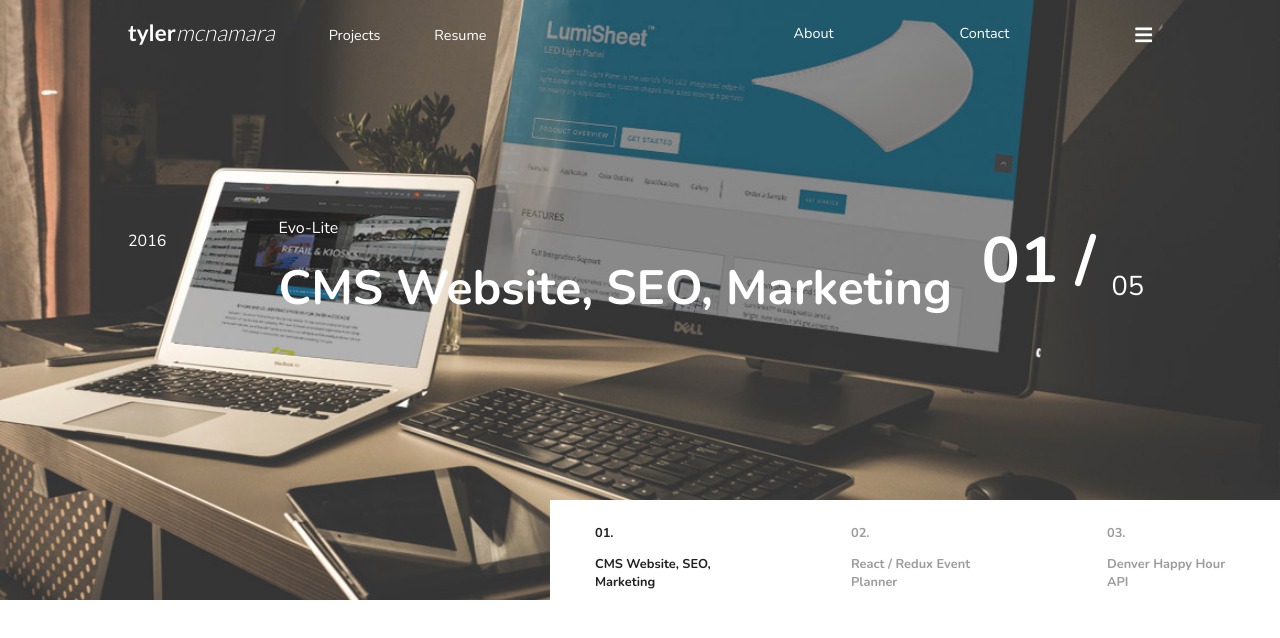
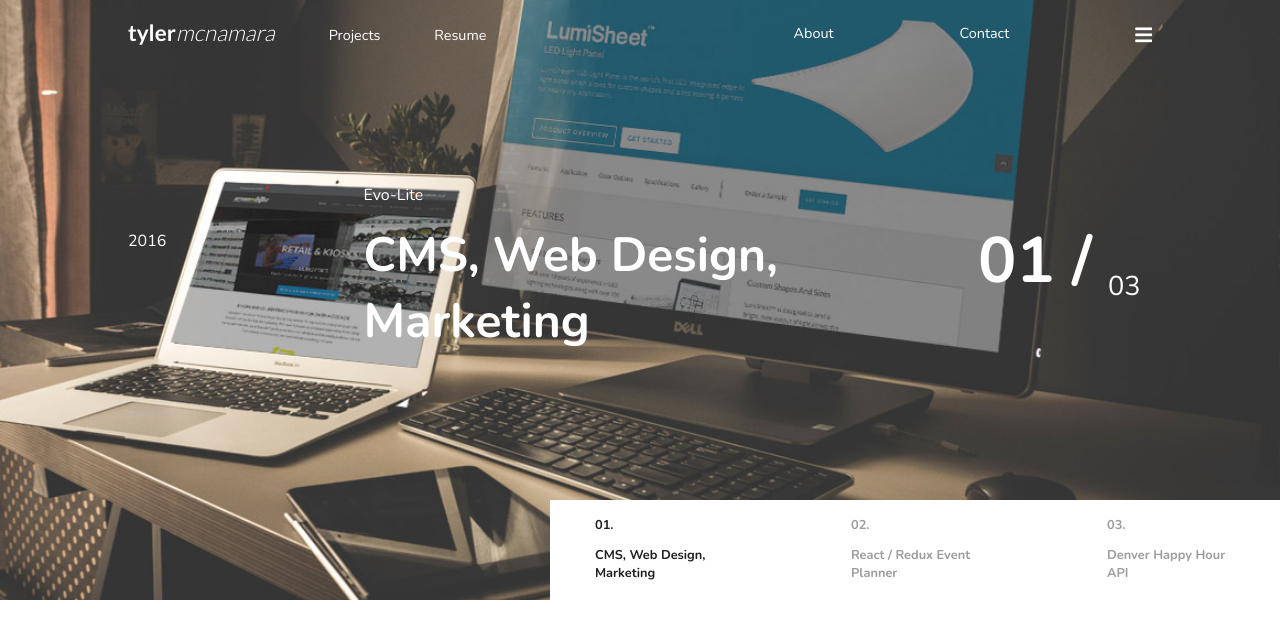
Before and after one commit to mcnamara14/portfolio, a React (Create React App) app: page / in a window 1280 px wide. Shown: the top 638 px of the page. Built offline with nearby package versions, Linux system fonts and the light colour scheme.

Commit message:
Add active class to clicked project

```diff
--- /dev/null
+++ b/src/actions/index.js
@@ -0,0 +1,6 @@
+import { storeProject, activateProject } from './project';
+
+export {
+  storeProject,
+  activateProject
+}
--- /dev/null
+++ b/src/actions/project.js
@@ -0,0 +1,17 @@
+export const storeProject = (image, company, title, year, active) => ({
+  type: 'STORE_PROJECT',
+  image,
+  company,
+  title,
+  year,
+  active
+});
+
+export const activateProject = (title) => ({
+  type: 'ACTIVATE_PROJECT',
+  title
+});
+
+export const deactivateProject = () => ({
+  type: 'DEACTIVATE_PROJECT'
+});
--- a/src/components/App/App.js
+++ b/src/components/App/App.js
@@ -1,10 +1,42 @@
 import React, { Component } from 'react';
+import { connect } from 'react-redux';
 import './App.css';
 import { Route } from 'react-router-dom';
 import Hero from '../Hero/Hero';
-
+import { storeProject } from '../../actions';
 
 class App extends Component {
+constructor() {
+  super()
+
+  this.projects = [
+    {
+     image: 'evo-lite-main.jpg',
+     company: 'Evo-Lite',
+     title: 'CMS, Web Design, Marketing',
+     year: '2016',
+     active: true
+    },
+    {
+      image: 'evo-lite-main.jpg',
+      company: 'Daytrip',
+      title: 'React / Redux Event Planner',
+      year: '2018',
+      active: false
+     }
+  ]
+}
+componentDidMount() {
+  this.storeProjects();
+}
+
+storeProjects = () => {
+  this.projects.forEach((project) => {
+    const { image, company, title, year, active } = project;
+
+    this.props.storeProject(image, company, title, year, active)
+  })
+}
 
   render() {
     return (
@@ -17,4 +49,8 @@
   }
 }
 
-export default App;
+export const mapDispatchToProps = (dispatch) => ({
+  storeProject: (image, company, title, year, active) => dispatch(storeProject(image, company, title, year, active))
+});
+
+export default connect(null, mapDispatchToProps)(App);
--- a/src/components/HeroInfo/HeroInfo.css
+++ b/src/components/HeroInfo/HeroInfo.css
@@ -46,7 +46,7 @@
 }
 
 .heroInfoCenter {
-  width: 68%;
+  width: 50%;
   margin-right: 2%;
   margin-top: 40px;
   align-items: baseline;
--- a/src/components/HeroInfo/HeroInfo.js
+++ b/src/components/HeroInfo/HeroInfo.js
@@ -3,17 +3,21 @@
 
 class HeroInfo extends Component {
   render() {
+    let activeProject;
+    const { company, title, year } = this.props;
+
+
     let num = '01';
-    let outOf = '05';
+    let outOf = '03';
 
     return (
       <section className="heroInfo">
         <div className="heroInfoLeft">
-          <p>2016</p>
+          <p>{year}</p>
         </div>
         <div className="heroInfoCenter">
-          <h3>Evo-Lite</h3>
-          <h4>CMS Website, SEO, Marketing</h4>
+          <h3>{company}</h3>
+          <h4>{title}</h4>
         </div>
         <div className="heroInfoRight">
           <h5>{ num } / <span>{ outOf}</span></h5>
--- a/src/components/HeroNav/HeroNav.css
+++ b/src/components/HeroNav/HeroNav.css
@@ -37,7 +37,11 @@
   font-weight: 300;
   position: absolute;
   margin-top: -40px !important;
+}
 
+.heroNav h6 {
+  font-size: 0.8rem;
+  margin-top: 10px;
 }
 
 .heroInfoLeft {
--- a/src/components/HeroNav/HeroNav.js
+++ b/src/components/HeroNav/HeroNav.js
@@ -1,25 +1,47 @@
 import React, { Component } from 'react';
+import { connect } from 'react-redux';
+import { storeProject, activateProject } from '../../actions';
 import './HeroNav.css';
 
 class HeroNav extends Component {
+  selectedProject = (event) => {
+    const selectedTitle = event.target.closest('div').getElementsByTagName('h6')[0].innerHTML;
+
+    this.props.projects.forEach(project => {
+      const {image, company, title, year } = project;
+
+      project.title === selectedTitle ? this.props.activateProject(selectedTitle) : null;
+    });
+  }
+
   render() {
+
     return (
       <section className="heroNav">
-        <div className="heroNavLeft">
-        <p>01.</p>
-        <p>CMS Website, SEO, Marketing</p>
+        <div className="heroNavLeft"  id={1}  onClick={(event) => this.selectedProject(event)}>
+          <p>01.</p>
+          <h6>{ this.props.projects[0].title}</h6>
         </div>
-        <div className="heroNavCenter">
-        <p>02.</p>
-        <p>React / Redux Event Planner</p>
+        <div className="heroNavCenter"  id={2} onClick={(event) => this.selectedProject(event)}>
+          <p>02.</p>
+          <h6>React / Redux Event Planner</h6>
         </div>
-        <div className="heroNavRight">
-        <p>03.</p>
-        <p>Denver Happy Hour API</p>
+        <div className="heroNavRight" id={3}  onClick={(event) => this.selectedProject(event)}>
+          <p>03.</p>
+          <h6>Denver Happy Hour API</h6>
         </div>
       </section>
     );
   }
 }
 
-export default HeroNav;
+export const mapDispatchToProps = (dispatch) => ({
+  storeProject: (image, company, title, year, active) => dispatch(storeProject(image, company, title, year, active)),
+  activateProject: (title) => dispatch(activateProject(title))
+});
+
+export const mapStateToProps = (state) => ({
+  projects: state.projects
+})
+
+export default connect(mapStateToProps, mapDispatchToProps)(HeroNav);
--- a/src/components/hero/Hero.js
+++ b/src/components/hero/Hero.js
@@ -1,22 +1,38 @@
 import React, { Component } from 'react';
+import { connect } from 'react-redux';
 import './Hero.css';
 import Nav from '../Nav/Nav';
 import HeroNav from '../HeroNav/HeroNav';
-import image from './images/evo-lite-main.jpg';
+import evoliteImage from './images/evo-lite-main.jpg';
 import HeroInfo from '../HeroInfo/HeroInfo';
 
 class Hero extends Component {
   render() {
-    const backgroundImage = {backgroundImage: "url(" + image + ")"};
+    let image;
+    const { projects } = this.props;
+
+    if (projects.length) {
+      const activeProject = projects.find(project => project.active === true);
+      const { company, title, year } = activeProject;
+      company === 'Evo-Lite' ? image = evoliteImage : image = evoliteImage ;
+
+      const backgroundImage = {backgroundImage: "url(" + image + ")"};
 
     return (
       <section className="hero" style={ backgroundImage } >
         <Nav />
-        <HeroInfo />
+        <HeroInfo company={company} title={title} year={year}/>
         <HeroNav />
       </section>
     );
+  } else {
+    return null;
   }
 }
+}
 
-export default Hero;
+export const mapStateToProps = (state) => ({
+  projects: state.projects
+});
+
+export default connect(mapStateToProps)(Hero);
--- a/src/reducers/index.js
+++ b/src/reducers/index.js
@@ -1,5 +1,6 @@
 import { combineReducers } from 'redux';
+import { projects } from '../reducers/projects';
 
 export const rootReducer = combineReducers({
-
+  projects
 });
--- /dev/null
+++ b/src/reducers/projects.js
@@ -0,0 +1,16 @@
+export const projects = (state = [], action) => {
+  switch (action.type) {
+    case 'STORE_PROJECT':
+      return [...state, {image: action.image, title: action.title, year: action.year, company: action.company, active: action.active}];
+    case 'ACTIVATE_PROJECT':
+      return state.map(project => {
+        if (action.title === project.title) {
+          return Object.assign(project, {active: true})
+        } else {
+          return Object.assign(project, {active: false})
+        }
+      });
+    default:
+      return state;
+  }
+};
```
Also changed, not shown: src/projects/index.js (added, +14 -0 lines).
